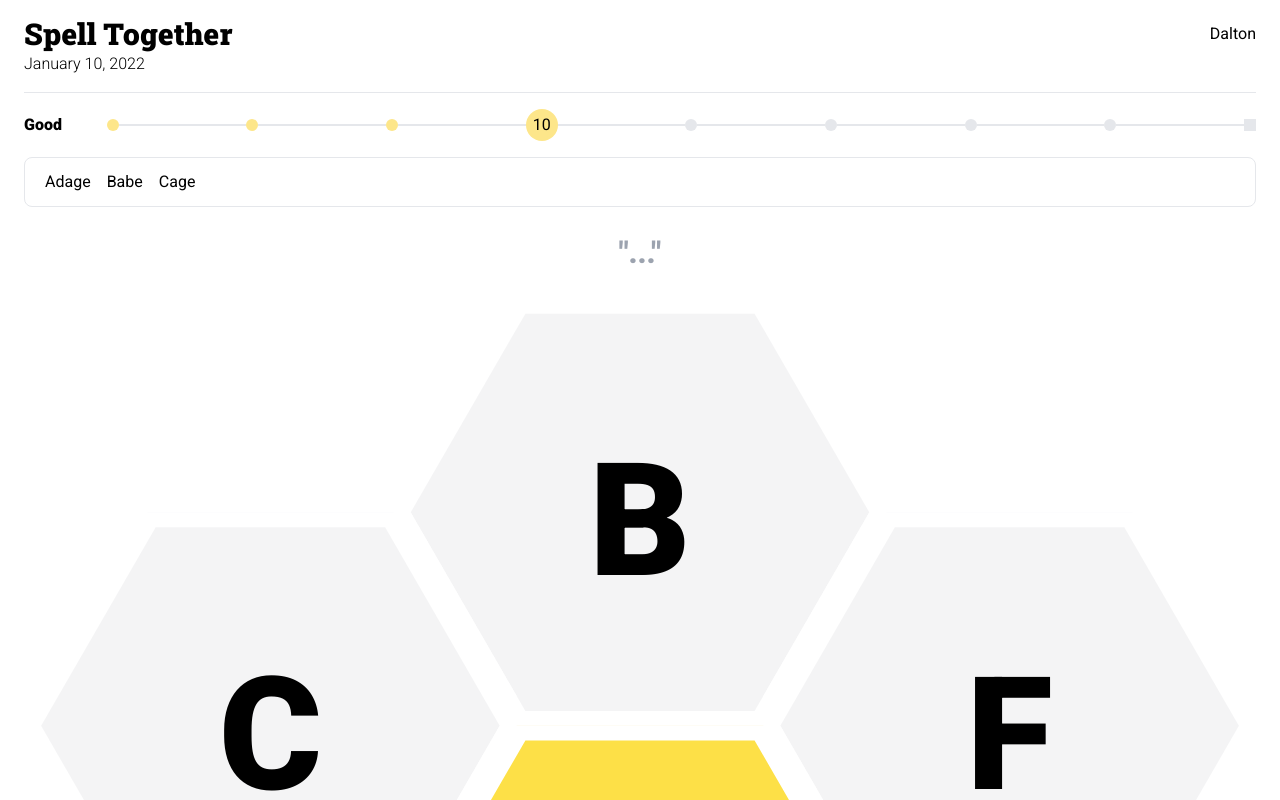
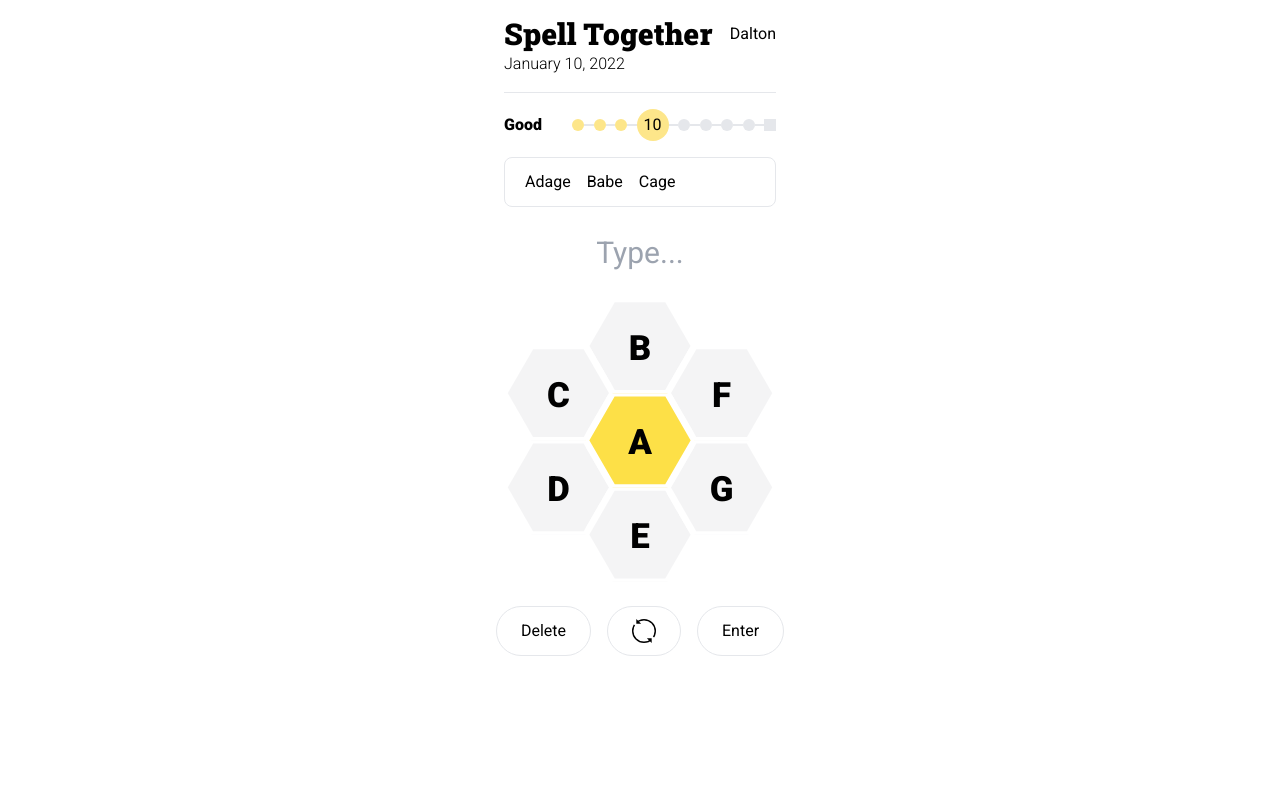
Before and after one commit to daltonscharff/spell-together, a Next.js app in the folder packages/web-client/: page /rooms/1 in a window 1280 px wide. Shown: the top 800 px of the page. Built offline with nearby package versions, Linux system fonts and the light colour scheme.

Commit message:
adds svg for shuffle button

```diff
--- a/packages/web-client/components/LetterInput.tsx
+++ b/packages/web-client/components/LetterInput.tsx
@@ -9,8 +9,10 @@ const LetterInput: FC<Props> = ({ value, onChange }) => {
   return (
     <input
       type="text"
-      className="w-full font-black text-3xl text-center py-3 mb-4 rounded focus:outline-none"
-      placeholder={'"..."'}
+      className={`w-full font-black text-3xl text-center py-3 mb-4 rounded focus:outline-none ${
+        value.length === 0 ? "font-normal" : ""
+      }`}
+      placeholder={"Type..."}
       value={value}
       onChange={(event) => onChange(event.target.value)}
     />
--- a/packages/web-client/pages/rooms/[roomCode].tsx
+++ b/packages/web-client/pages/rooms/[roomCode].tsx
@@ -31,7 +31,7 @@ const Room: NextPage = () => {
   return (
     <Layout className="font-Roboto">
       <Header date="January 10, 2022" username={username} />
-      <ProgressBar currentScore={score} maxScore={maxScore} />
+      <ProgressBar currentScore={10} maxScore={maxScore} />
       <FoundWords words={foundWords} />
       <LetterInput
         value={inputLetters}
@@ -42,7 +42,7 @@ const Room: NextPage = () => {
         centerLetter={centerLetter}
         onClick={(letter) => setInputLetters(inputLetters + letter)}
       />
-      <div className="flex flex-row gap-4 justify-center my-6">
+      <div className="flex flex-col xs:flex-row  gap-4 justify-center my-6">
         <Button
           onClick={() =>
             setInputLetters(inputLetters.slice(0, inputLetters.length - 1))
@@ -54,8 +54,33 @@ const Room: NextPage = () => {
           onClick={() => {
             setLetters(shuffleLetters(letters));
           }}
+          className="px-3 flex justify-center"
         >
-          Shuffle
+          <svg
+            xmlns="http://www.w3.org/2000/svg"
+            version="1.1"
+            viewBox="0 0 100 100"
+            className="w-6"
+          >
+            <circle
+              cx="50"
+              cy="50"
+              r="47"
+              stroke="black"
+              strokeWidth="6"
+              fill="white"
+            />
+            <line
+              x1="0"
+              y1="0"
+              x2="100"
+              y2="100"
+              strokeWidth="20"
+              stroke="white"
+            />
+            <polygon points="18,0 18,20 38,20" fill="black" />
+            <polygon points="82,100 82,80 62,80" fill="black" />
+          </svg>
         </Button>
         <Button>Enter</Button>
       </div>
--- a/packages/web-client/tailwind.config.js
+++ b/packages/web-client/tailwind.config.js
@@ -6,6 +6,9 @@ module.exports = {
     "./components/**/*.{js,ts,jsx,tsx}",
   ],
   theme: {
+    screens: {
+      xs: "320px",
+    },
     extend: {
       fontFamily: {
         Roboto: ["Roboto", "sans-serif"],
```
